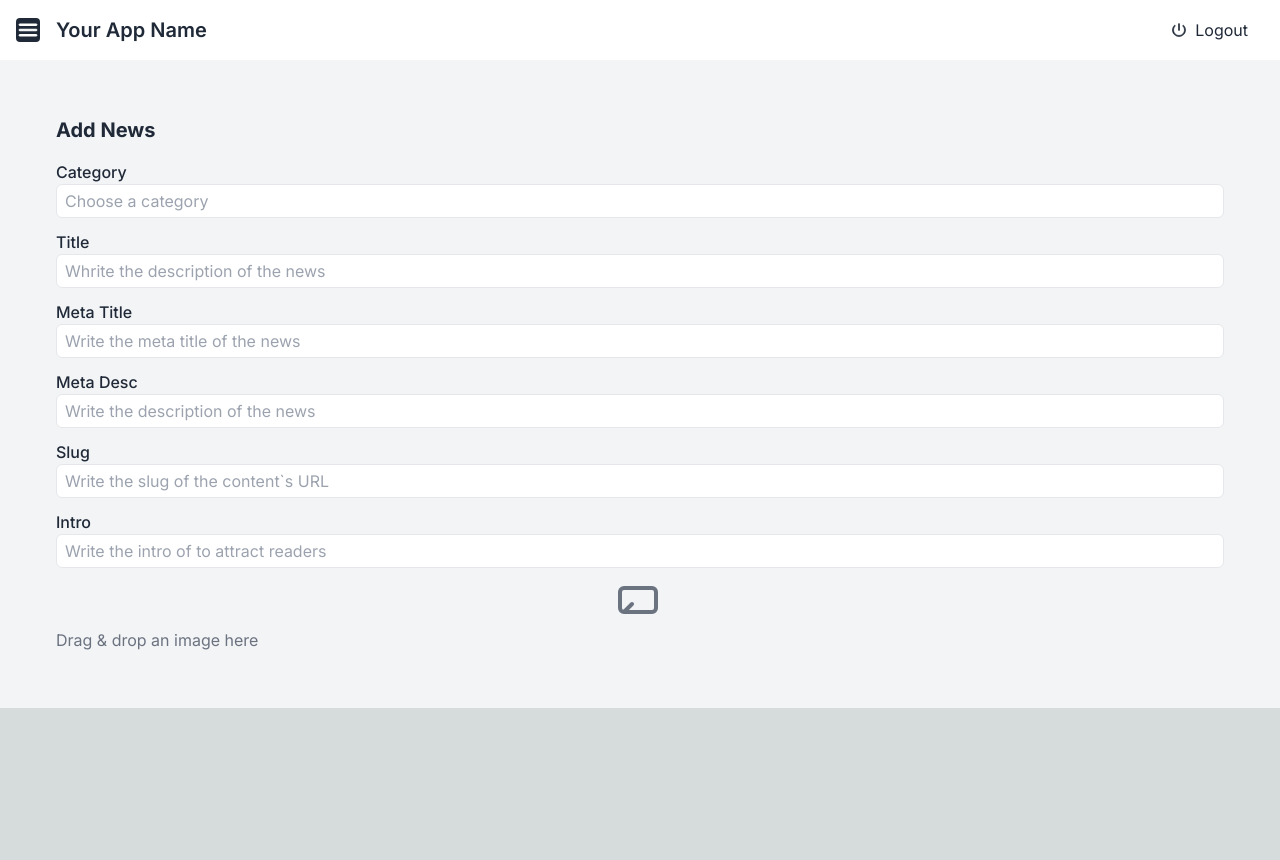
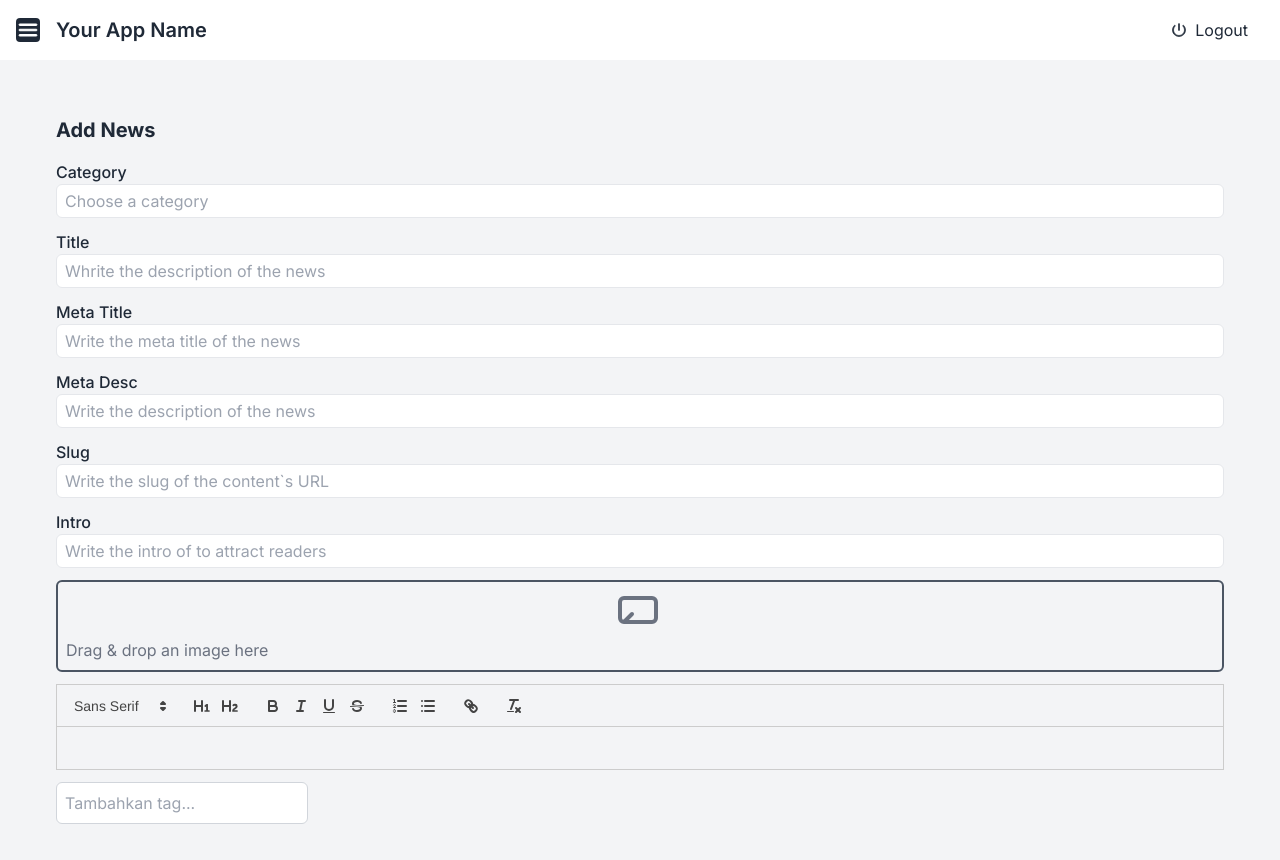
Before and after one commit to albaehaki/tes-ray-white, a Next.js app: page /news/add-news in a window 1280 px wide. Shown: the top 860 px of the page. Before the commit the page ends 800 px from the top, so only its background shows below. Built offline with nearby package versions, Linux system fonts and the light colour scheme.

Commit message:
menambahkan input text dengan option

```diff
--- a/app/news/add-news/page.tsx
+++ b/app/news/add-news/page.tsx
@@ -1,6 +1,22 @@
-import React from "react";
+"use client";
+import React, {useState} from "react";
+import ReactQuill from "react-quill";
+import "react-quill/dist/quill.snow.css";
 
 const AddNews = () => {
+  const [tags, setTags] = useState<string[]>([]);
+  const [inputValue, setInputValue] = useState<string>("");
+
+  const handleInputChange = (e: React.ChangeEvent<HTMLInputElement>) => {
+    setInputValue(e.target.value);
+  };
+
+  const handleInputKeyDown = (e: React.KeyboardEvent<HTMLInputElement>) => {
+    if (e.key === "Enter" && inputValue.trim() !== "") {
+      setTags([...tags, inputValue.trim()]);
+      setInputValue("");
+    }
+  };
   return (
     <div className="p-10">
       <h2 className={`text-xl font-bold mb-4 text-left`}>
@@ -99,7 +115,7 @@ const AddNews = () => {
         />
       </div>
       {/* Input Image */}
-      <div className="text-gray-500">
+      <div className="text-gray-500 border-[2px] border-gray-600 rounded-md p-2 mb-3">
         <svg
           xmlns="http://www.w3.org/2000/svg"
           className="mx-auto w-12 h-12"
@@ -116,6 +132,43 @@ const AddNews = () => {
         </svg>
         <p>Drag & drop an image here</p>
       </div>
+      {/* Input text */}
+      <div className="mb-3">
+        <ReactQuill
+          // value={value}
+          // onChange={handleChange}
+          modules={{
+            toolbar: [
+              [{ font: [] }],
+              [{ header: "1" }, { header: "2" }],
+              ["bold", "italic", "underline", "strike"],
+              [{ list: "ordered" }, { list: "bullet" }],
+              ["link"],
+              ["clean"],
+            ],
+          }}
+        />
+      </div>
+
+      {/* input teg */}
+      <div className="flex flex-wrap mb-3">
+        {tags.map((tag, index) => (
+          <div
+            key={index}
+            className="bg-blue-500 text-white rounded-full px-2 py-1 m-1"
+          >
+            {tag}
+          </div>
+        ))}
+        <input
+          type="text"
+          placeholder="Tambahkan tag..."
+          value={inputValue}
+          onChange={handleInputChange}
+          onKeyDown={handleInputKeyDown}
+          className="border border-gray-300 rounded-md p-2"
+        />
+      </div>
     </div>
   );
 };
--- a/package.json
+++ b/package.json
@@ -19,9 +19,11 @@
     "heroicons": "^2.0.18",
     "next": "13.4.16",
     "postcss": "8.4.28",
+    "quill": "^1.3.7",
     "react": "18.2.0",
     "react-chartjs-2": "^5.2.0",
     "react-dom": "18.2.0",
+    "react-quill": "^2.0.0",
     "tailwindcss": "3.3.3",
     "typescript": "5.1.6",
     "zustand": "^4.4.1"
```
Also changed, not shown: 1 other file (tests, documents, lock files or other folders). Lines whose indentation alone changed are shown as unchanged.
